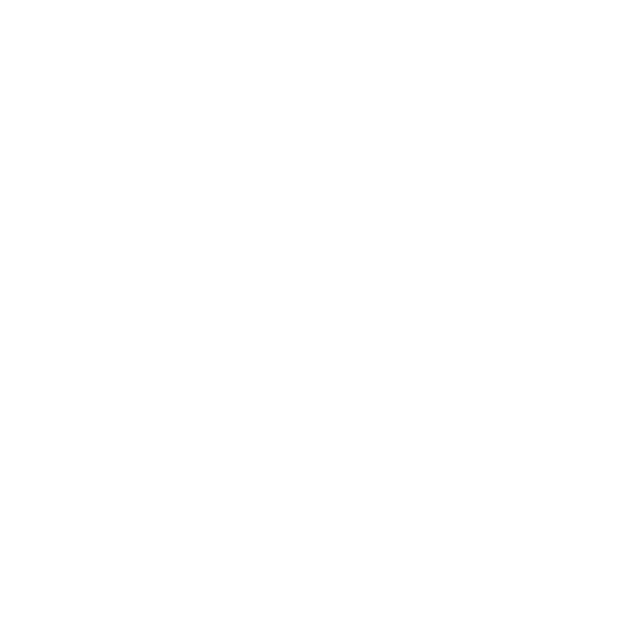
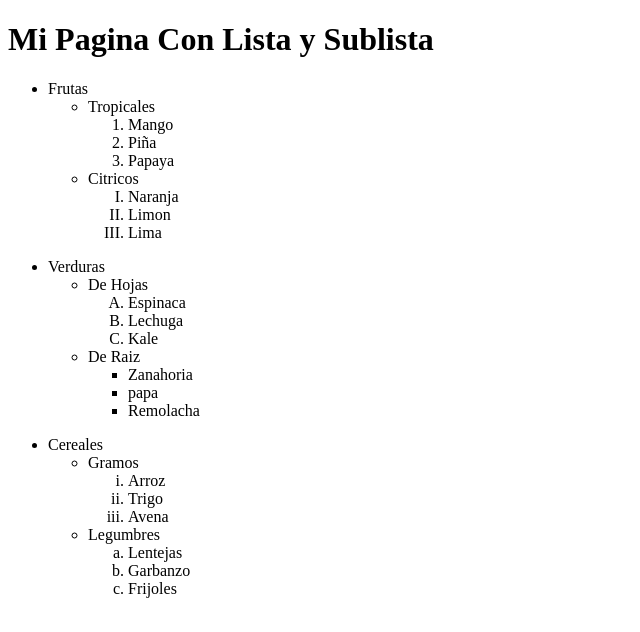
Before and after one commit to Diaz0203/Taller2, a plain HTML site: page html/ejercicio2.html in a window 1280 px wide. Shown: the whole page, without its empty margins (0-640 px from the left). Drawn offline with Linux system fonts and the light colour scheme.

Commit message:
Agrege listas

```diff
--- a/html/ejercicio2.html
+++ b/html/ejercicio2.html
@@ -3,9 +3,73 @@
 <head>
     <meta charset="UTF-8">
     <meta name="viewport" content="width=device-width, initial-scale=1.0">
-    <title>Document</title>
+    <title>Ejemplo Listas # 2</title>
 </head>
 <body>
 
+  <h1>Mi Pagina Con Lista y Sublista</h1>
+<ul>
+  <li>Frutas</li>
+  <ul style="list-style-type:circle">
+  <li>Tropicales</li>
+  <ol>
+    <li>Mango</li>
+    <li>Piña</li>
+    <li>Papaya</li>
+  </ol>
+  <li>Citricos</li>
+  <ol style="list-style-type: upper-roman">
+    <li>Naranja</li>
+    <li>Limon</li>
+    <li>Lima</li>
+  </ol>
+  </ul>
+</ul>
+
+
+
+
+<ul>
+  <li>Verduras</li>
+  <ul style="list-style-type:circle">
+    <li>De Hojas</li>
+    <ol style="list-style-type: upper-latin">
+      <li>Espinaca</li>
+      <li>Lechuga</li>
+      <li>Kale</li>
+    </ol>
+    <li>De Raiz</li>
+    <ul style="list-style-type:square">
+      <li>Zanahoria</li>
+      <li>papa</li>
+      <li>Remolacha</li>
+    </ul>
+  </ul>
+</ul>
+
+
+<ul>
+  <li>Cereales</li>
+  <ul style="list-style-type:circle">
+    <li>Gramos</li>
+    <ol style="list-style-type: lower-roman">
+      <li>Arroz</li>
+      <li>Trigo</li>
+      <li>Avena</li>
+    </ol>
+    <li>Legumbres</li>
+    <ol style="list-style-type: lower-latin">
+      <li>Lentejas</li>
+      <li>Garbanzo</li>
+      <li>Frijoles</li>
+    </ol>
+  </ul>
+</ul>
+
+
+
+
+
+
 </body>
 </html>
```
Also changed, not shown: html/ejercicio3.html (+0 -2 lines).
